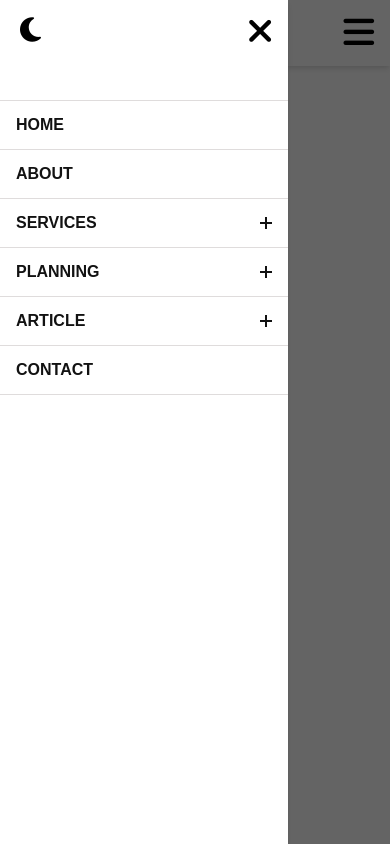
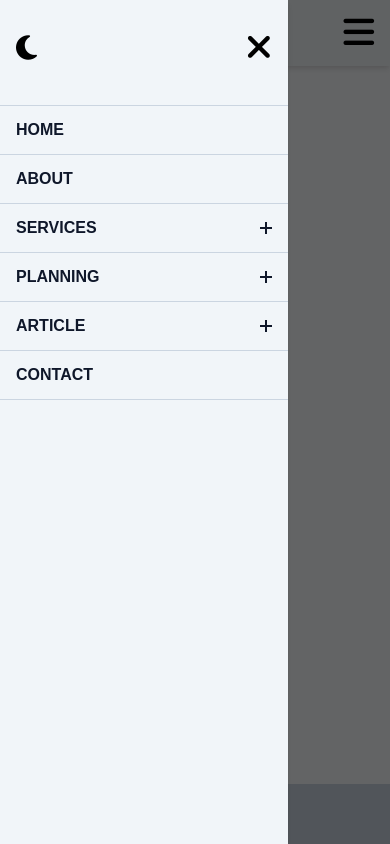
Before and after one commit to JuanSkocilich/navbar, a plain HTML site: page index.html in a window 390 px wide. Both pictures are taken after a click on the button 358 px from the left and 33 px from the top of the page. Drawn offline with Linux system fonts and the light colour scheme.

Commit message:
Add files via upload

```diff
--- a/css/all.css
+++ b/css/all.css
@@ -1,9 +1,14 @@
 :root {
-    --theme-color: white;
+    --theme-color: #f8fafc;
+    --second-theme-color: #f1f5f9;
+    --third-theme-color: #e2e8f0;
+    --navbar-hover: #cbd5e1;
+    --footer-background-color: #cbd5e1;
+
     --primary-color: #124f88;
     --secondary-color: #f7c331;
     --text-color-inverse: white;
-    --text-color: black;
+    --text-color: #0f172a;
     --navbar-shallow-color: #e5e5e5;
     --menu-mobile-background-color: #3a4460;
 
@@ -15,10 +20,16 @@
 }
 
 :root[data-theme="dark"] {
-    --theme-color: #0f172a;
+    --theme-color: #1e293b;
+    --second-theme-color: #0f172a;
+    --third-theme-color: var(--theme-color);
+    --navbar-hover: #334155;
+    --footer-background-color: var(--second-theme-color);
+
+
     --primary-color: #243043;
     --secondary-color: #9dc8db;
-    --text-color: rgba(255, 255, 255, 0.87);
+    --text-color: #f1f5f9;
     --text-color-inverse: var(--text-color);
     --navbar-shallow-color: #e5e5e5;
     --menu-mobile-background-color: #18213e;
@@ -36,6 +47,8 @@ html {
     scroll-behavior: smooth;
     /* background-color: var(--theme-color);
     transition: var(--transition); */
+    position: relative;
+    min-height: 100%;
 }
 
 *, *::before, *::after {
@@ -48,7 +61,8 @@ html {
     text-decoration: none;
     -webkit-font-smoothing: antialiased;
     -moz-osx-font-smoothing: grayscale;
-    text-rendering: optimizeLegibility
+    text-rendering: optimizeLegibility;
+    -webkit-tap-highlight-color: rgba(0, 0, 0, 0);
 }
 
 body {
@@ -57,8 +71,9 @@ body {
     font-size: 1rem;
     font-weight: 400;
     line-height: 1.5;
-    color: #121212;
-    background: #fafafa
+    *color: var(--text-color);
+    background: var(--theme-color);
+    transition: var(--transition);
 }
 
 body.scrolling {
--- /dev/null
+++ b/css/components/footer.css
@@ -0,0 +1,23 @@
+.footer {
+    bottom: 0;
+    position: absolute;
+    width: 100%;
+    height: 60px;
+    background: var(--footer-background-color);
+    transition: var(--transition);
+    text-align: center;
+}
+
+.container-footer {
+    width: 100%;
+    height: 100%;
+    justify-content: center;
+    display: flex;
+    align-items: center;
+}
+
+.footer a {
+    transition: var(--transition);
+    color: var(--text-color);
+    text-decoration: none;
+}
--- /dev/null
+++ b/css/components/navbar.css
@@ -0,0 +1,457 @@
+.btn-open-close {
+    font-family: inherit;
+    font-size: inherit;
+    line-height: inherit;
+    cursor: pointer;
+    border: none;
+    outline: none;
+    background: 0 0;
+    text-decoration: none
+}
+
+img, video {
+    display: block;
+    max-width: 100%;
+    height: auto;
+    -o-object-fit: cover;
+    object-fit: cover
+}
+
+.container {
+    max-width: 80rem;
+    width: 100%;
+    height: auto;
+    padding: 0 2rem;
+    margin: 0 auto
+}
+
+@media only screen and (max-width:768px) {
+    .container {
+        padding: 0 1rem;
+        margin: 0 auto
+    }
+}
+
+.brand {
+    font-family: inherit;
+    font-size: 1.75rem;
+    font-weight: 700;
+    line-height: inherit;
+    border: none;
+    outline: none;
+    color: red;
+    text-transform: uppercase;
+    text-rendering: optimizeLegibility
+}
+
+.header {
+    position: fixed;
+    left: 0;
+    top: 0;
+    width: 100%;
+    height: auto;
+    z-index: 999;
+    border: none;
+    outline: none;
+    background: var(--second-theme-color);
+    transition: var(--transition);
+    -webkit-box-shadow: 0 4px 6px -1px rgba(0, 0, 0, .1), 0 2px 4px -1px rgba(0, 0, 0, .06);
+    box-shadow: 0 4px 6px -1px rgba(0, 0, 0, .1), 0 2px 4px -1px rgba(0, 0, 0, .06)
+}
+
+.header .wrapper {
+    display: -webkit-box;
+    display: -ms-flexbox;
+    display: flex;
+    -webkit-box-pack: justify;
+    -ms-flex-pack: justify;
+    justify-content: space-between;
+    -webkit-box-align: center;
+    -ms-flex-align: center;
+    align-items: center;
+    gap: 2rem;
+    max-width: 100%;
+    height: auto;
+    padding: .75rem 0
+}
+
+.header .navbar {
+    max-width: 100%;
+    height: auto;
+    display: flex;
+}
+
+.header .menu>.menu-item {
+    position: relative;
+    display: inline-block;
+    margin: 0 .75rem;
+    *background-color: red;
+}
+
+.header .menu>.menu-item>a {
+    display: block;
+    font-family: inherit;
+    font-size: 1rem;
+    font-weight: 600;
+    line-height: inherit;
+    padding: 1rem 0;
+    border: none;
+    outline: none;
+    color: var(--text-color);
+    text-transform: uppercase;
+    text-rendering: optimizeLegibility;
+    -webkit-transition: all .35s ease;
+    -o-transition: all .35s ease;
+    transition: all .35s ease
+}
+
+.header .menu>.menu-item>a .expand {
+    position: relative;
+    display: inline-block;
+    height: .75rem;
+    width: .75rem;
+    margin-left: .35rem;
+    border: none;
+    outline: none;
+    pointer-events: none
+}
+
+.header .menu>.menu-item>a .expand:before, .header .menu>.menu-item>a .expand:after {
+    position: absolute;
+    -webkit-box-sizing: inherit;
+    box-sizing: inherit;
+    content: '';
+    left: 50%;
+    top: 50%;
+    width: 100%;
+    height: 2px;
+    background: var(--text-color);
+    -webkit-transform: translate(-50%, -50%);
+    -ms-transform: translate(-50%, -50%);
+    transform: translate(-50%, -50%);
+    -webkit-transition: all .35s ease;
+    -o-transition: all .35s ease;
+    transition: all .35s ease;
+}
+
+.header .menu>.menu-item:hover>a {
+    color: red;
+}
+
+.header .menu>.menu-item:hover>a .expand::before, .header .menu>.menu-item:hover>a .expand::after {
+    background: red;
+}
+
+.header .menu>.menu-item>a .expand::after {
+    -webkit-transform: translate(-50%, -50%) rotate(-90deg);
+    -ms-transform: translate(-50%, -50%) rotate(-90deg);
+    transform: translate(-50%, -50%) rotate(-90deg)
+}
+
+.header .menu>.menu-item>.sub-menu>.menu-item>a:hover {
+    background-color: var(--navbar-hover);
+    color: red;
+}
+
+.header .menu>.menu-item>.sub-menu {
+    position: absolute;
+    left: -1rem;
+    top: 100%;
+    width: 13rem;
+    height: auto;
+    padding: .75rem 0;
+    border: none;
+    outline: none;
+    opacity: 0;
+    visibility: hidden;
+    border-top: 3px solid red;
+    background: var(--second-theme-color);
+    -webkit-box-shadow: 0 4px 6px -1px rgba(0, 0, 0, .1), 0 2px 4px -1px rgba(0, 0, 0, .06);
+    box-shadow: 0 4px 6px -1px rgba(0, 0, 0, .1), 0 2px 4px -1px rgba(0, 0, 0, .06);
+    -webkit-transform: translateY(1rem);
+    -ms-transform: translateY(1rem);
+    transform: translateY(1rem);
+    -webkit-transition: all .35s ease;
+    -o-transition: all .35s ease;
+    transition: all .35s ease;
+}
+
+.header .menu>.menu-item>.sub-menu>.menu-item {
+    display: block
+}
+
+.header .menu>.menu-item>.sub-menu>.menu-item>a {
+    display: block;
+    font-family: inherit;
+    font-size: 1rem;
+    font-weight: 600;
+    line-height: inherit;
+    padding: .5rem 1.25rem;
+    color: var(--text-color);
+    text-transform: capitalize;
+    text-rendering: optimizeLegibility;
+    -webkit-transition: all .35s ease;
+    -o-transition: all .35s ease;
+    transition: all .35s ease;
+}
+
+/* .container-buttons {
+
+} */
+
+.header .opened-menu {
+    position: relative;
+    display: none;
+    cursor: pointer;
+    *width: 2rem;
+    *height: 1rem;
+    border: none;
+    outline: none;
+    opacity: 0;
+    visibility: hidden;
+    background: 0 0;
+    -webkit-transform: rotate(0deg);
+    -ms-transform: rotate(0deg);
+    transform: rotate(0deg);
+    -webkit-transition: all .35s ease;
+    -o-transition: all .35s ease;
+    transition: all .35s ease;
+}
+
+.size-icon {
+    font-size: 35px;
+}
+
+/* .header .opened-menu span {
+    display: block;
+    position: absolute;
+    width: 100%;
+    height: 2px;
+    left: 0;
+    border: none;
+    outline: none;
+    opacity: 1;
+    border-radius: .25rem;
+    background: #121212;
+    -webkit-transform: rotate(0deg);
+    -ms-transform: rotate(0deg);
+    transform: rotate(0deg);
+    -webkit-transition: all .25s ease;
+    -o-transition: all .25s ease;
+    transition: all .25s ease
+} */
+
+/* .header .opened-menu span:nth-child(1) {
+    top: 0
+}
+
+.header .opened-menu span:nth-child(2), .header .opened-menu span:nth-child(3) {
+    top: .5rem
+}
+
+.header .opened-menu span:nth-child(4) {
+    top: 1rem
+} */
+
+.header .closed-menu {
+    display: none;
+    *-webkit-box-align: center;
+    *-ms-flex-align: center;
+    *align-items: center;
+    *-webkit-box-pack: center;
+    *-ms-flex-pack: center;
+    *justify-content: center;
+    cursor: pointer;
+    *width: 2.5rem;
+    *height: 2.5rem;
+    *border: none;
+    *outline: none;
+    *background: 0 0;
+    *background-color: red;
+    *margin-top: -5px;
+}
+
+/* .header .closed-menu img.closed-icon {
+    display: block;
+    width: 1rem;
+    height: auto
+} */
+
+.header .overlay {
+    position: fixed;
+    left: 0;
+    top: 0;
+    height: 100%;
+    width: 100%;
+    z-index: 999;
+    opacity: 0;
+    visibility: hidden;
+    background: rgba(0, 0, 0, .6);
+    -webkit-transition: all .35s ease;
+    -o-transition: all .35s ease;
+    transition: all .35s ease;
+}
+
+@media only screen and (min-width:993px) {
+    .header .menu>.menu-item-has-children:hover>.sub-menu {
+        display: block;
+        opacity: 1;
+        visibility: visible;
+        -webkit-transform: translateY(0);
+        -ms-transform: translateY(0);
+        transform: translateY(0);
+    }
+
+    .header .menu>.menu-item-has-children:hover>a .expand::after {
+        -webkit-transform: translate(-50%, -50%) rotate(0deg);
+        -ms-transform: translate(-50%, -50%) rotate(0deg);
+        transform: translate(-50%, -50%) rotate(0deg);
+    }
+}
+
+@media only screen and (max-width:992px) {
+    .container-nav-footer {
+        display: block;
+    }
+
+    .header .overlay.active {
+        display: block;
+        opacity: 1;
+        visibility: visible;
+    }
+
+    .header .navbar {
+        display: block;
+        position: fixed;
+        top: 0;
+        left: -18rem;
+        width: 18rem;
+        height: 100%;
+        padding: 1rem 0;
+        z-index: 999;
+        opacity: 0;
+        overflow-y: auto;
+        visibility: hidden;
+        background: var(--second-theme-color);
+        -webkit-box-shadow: 0 4px 6px -1px rgba(0, 0, 0, .1), 0 2px 4px -1px rgba(0, 0, 0, .06);
+        box-shadow: 0 4px 6px -1px rgba(0, 0, 0, .1), 0 2px 4px -1px rgba(0, 0, 0, .06);
+        -webkit-transition: all .5s ease;
+        -o-transition: all .5s ease;
+        transition: all .5s ease;
+    }
+
+    .header .navbar.active {
+        left: 0;
+        opacity: 1;
+        visibility: visible;
+    }
+
+    .header .navbar::-webkit-scrollbar {
+        width: 5px;
+    }
+
+    .header .navbar::-webkit-scrollbar-thumb {
+        border-radius: 1rem;
+        background: #e6e6e6;
+        -webkit-box-shadow: inset 0 2px 6px rgba(0, 0, 0, .12);
+        box-shadow: inset 0 2px 6px rgba(0, 0, 0, .12);
+    }
+
+    .header .menu {
+        width: 100%;
+        height: auto;
+        margin-top: 1.5rem;
+    }
+
+    .header .menu>.menu-item {
+        display: block;
+        margin: 0;
+    }
+
+    .header .menu>.menu-item-has-children>a {
+        display: -webkit-box;
+        display: -ms-flexbox;
+        display: flex;
+        -webkit-box-pack: justify;
+        -ms-flex-pack: justify;
+        justify-content: space-between;
+        -webkit-box-align: center;
+        -ms-flex-align: center;
+        align-items: center;
+    }
+
+    .header .menu>.menu-item>a {
+        padding: .75rem 1rem;
+        color: var(--text-color);
+        border-bottom: 1px solid var(--navbar-hover);
+
+    }
+
+    .header .menu>.menu-item:first-child>a {
+        border-top: 1px solid var(--navbar-hover);
+    }
+
+    .header .menu>.menu-item>a .expand::before, .header .menu>.menu-item>a .expand::after {
+        background: var(--text-color)
+    }
+
+    .header .menu>.menu-item-has-children.active>a .expand:after {
+        -webkit-transform: translate(-50%, -50%) rotate(0deg);
+        -ms-transform: translate(-50%, -50%) rotate(0deg);
+        transform: translate(-50%, -50%) rotate(0deg);
+    }
+
+    .header .menu>.menu-item>.sub-menu {
+        position: relative;
+        top: auto;
+        left: auto;
+        width: 100%;
+        max-height: 0;
+        padding: 0;
+        border: none;
+        outline: none;
+        opacity: 1;
+        overflow: hidden;
+        visibility: visible;
+        background: 0 0;
+        -webkit-box-shadow: none;
+        box-shadow: none;
+        -webkit-transform: translateY(0px);
+        -ms-transform: translateY(0px);
+        transform: translateY(0px)
+    }
+
+    .header .menu>.menu-item>.sub-menu>.menu-item>a {
+        padding: .75rem 2rem;
+        color: var(--text-color);
+        border-bottom: 1px solid var(--navbar-hover);
+        background-color: var(--third-theme-color);
+        font-size: 14px;
+    }
+
+    .header .opened-menu {
+        display: block;
+        opacity: 1;
+        visibility: visible
+    }
+
+    .header .closed-menu {
+        *position: absolute;
+        display: -webkit-box;
+        *display: -ms-flexbox;
+        *display: flex;
+        *top: 1rem;
+        *right: .5rem;
+        *background-color: red;
+    }
+
+    .container-btn {
+        padding: .75rem 1rem;
+        height: 8%;
+        align-items: center;
+        justify-content: space-between;
+        flex-direction: row-reverse;
+        *background-color: aqua;
+        display: flex;
+    }
+}
--- /dev/null
+++ b/css/components/toTheTop.css
@@ -0,0 +1,104 @@
+.go-top-container {
+    position: fixed;
+    bottom: 4rem;
+    right: 4rem;
+    width: 4.6rem;
+    height: 4.6rem;
+    z-index: 100;
+}
+
+.go-top-button {
+    width: 0rem;
+    height: 0rem;
+    background: var(--primary-color);
+    border-radius: 50%;
+    cursor: pointer;
+    transition: .2s;
+    top: 50%;
+    left: 50%;
+    transform: translate(-50%, -50%);
+    z-index: 10;
+}
+
+.go-top-button i {
+    position: absolute;
+    font-size: 1.6rem;
+    top: 50%;
+    left: 50%;
+    transform: translate(-50%, -50%) scale(0);
+    color: rgb(255, 255, 255);
+    transition: .2s;
+}
+
+.show {
+    z-index: 10;
+}
+
+.show .go-top-button {
+    animation: popop .3s ease-in-out;
+    width: 4.6rem;
+    height: 4.6rem;
+    z-index: 11;
+}
+
+.show i {
+    transform: translate(-50%, -50%) scale(1);
+}
+
+@keyframes popop {
+    0% {
+        width: 0rem;
+        height: 0rem;
+    }
+
+    50% {
+        width: 6rem;
+        height: 6rem;
+    }
+
+    100% {
+        width: 4.6rem;
+        height: 4.6rem;
+    }
+}
+
+@media screen and (max-width: 900px) {
+    .go-top-container {
+        bottom: 0rem;
+        right: 0rem;
+        width: 2.6rem;
+        height: 2.6rem;
+    }
+
+    .show .go-top-button {
+        width: 2.6rem;
+        height: 2.6rem;
+    }
+
+    .show .go-top-button {
+        animation: popop2 .3s ease-in-out;
+        width: 2.6rem;
+        height: 2.6rem;
+    }
+
+    .go-top-button i {
+        font-size: 1.2em;
+    }
+
+    @keyframes popop2 {
+        0% {
+            width: 0rem;
+            height: 0rem;
+        }
+
+        50% {
+            width: 4rem;
+            height: 4rem;
+        }
+
+        100% {
+            width: 2.6rem;
+            height: 2.6rem;
+        }
+    }
+}
--- a/css/components/toggleTheme.css
+++ b/css/components/toggleTheme.css
@@ -5,13 +5,16 @@
     cursor: pointer;
     *position: absolute;
     *right: 0;
+    height: 100%;
 
     display: flex;
     align-items: center;
 
-    margin-left: 20px;
+    *margin-left: 20px;
     margin-right: 20px;
     font-size: 20px;
+
+    *background-color: rgb(255, 59, 10);
 }
 
 @media only screen and (max-width:992px) {
--- /dev/null
+++ b/css/index.css
@@ -0,0 +1,5 @@
+.section1 {
+    margin-top: 80px;
+    padding: 0 0.75rem;
+    margin-bottom: 80px;
+}
--- a/index.html
+++ b/index.html
@@ -8,9 +8,12 @@
     <title>Document</title>
     <script src="./js/components/toggleTheme/InicialThemeUser.js"></script>
     <script src="https://kit.fontawesome.com/81cc280855.js" crossorigin="anonymous"></script>
-    <link rel="stylesheet" type="text/css" href="./css/navbar.css">
+    <link rel="stylesheet" type="text/css" href="./css/components/navbar.css">
     <link rel="stylesheet" href="./css/all.css">
     <link rel="stylesheet" href="./css/components/toggleTheme.css">
+    <link rel="stylesheet" href="./css/index.css">
+    <link rel="stylesheet" href="./css/components/toTheTop.css">
+    <link rel="stylesheet" href="./css/components/footer.css">
 </head>
 
 <body>
@@ -19,15 +22,17 @@
     <header class="header">
         <div class="container">
             <section class="wrapper">
-                <h2><a href="#" class="brand">Brand</a></h2>
+                <h2><a href="index.html" class="brand">Brand</a></h2>
 
-                <button type="button" class="opened-menu">
+                <button type="button" class="btn-open-close opened-menu">
                     <i class="size-icon fa-solid fa-bars"></i>
                 </button>
 
                 <div class="overlay"></div>
                 <nav class="navbar">
-                    <button type="button" class="closed-menu">
+                    <div class="container-btn">
+
+                        <button type="button" class="btn-open-close closed-menu">
                             <i class="size-icon fa-solid fa-xmark"></i>
                         </button>
                         <button class="dark-mode-btn" aria-label="Activar modo oscuro">
@@ -36,8 +41,9 @@
                         <button class="light-mode-btn" aria-label="Activar modo claro">
                             <i class="fa-solid fa-moon"></i>
                         </button>
+                    </div>
                     <ul class="menu">
-                        <li class="menu-item"><a href="#">Home</a></li>
+                        <li class="menu-item"><a href="index.html">Home</a></li>
                         <li class="menu-item"><a href="#">About</a></li>
                         <li class="menu-item menu-item-has-children">
                             <a href="#" data-toggle="sub-menu">Services<i class="expand"></i></a>
@@ -76,10 +82,25 @@
         </div>
     </header>
 
+    <section class="section1">
 
+    </section>
+
+    <div class="go-top-container">
+        <div class="go-top-button">
+            <i class="fa-solid fa-chevron-up"></i>
+        </div>
+    </div>
+
+    <footer class="footer">
+        <div class="container-footer">
+            <span class="text-muted"><a href="#">&copy; Brand</a></span>
+        </div>
+    </footer>
 
     <script defer src="./js/components/toggleTheme/toggleTheme.js"></script>
     <script src="./js/components/navbar/navbar.js" defer></script>
+    <script src="./js/main.js"></script>
 </body>
 
 </html>
--- a/js/main.js
+++ b/js/main.js
@@ -0,0 +1,16 @@
+/* To the Top */
+window.onscroll = function () {
+    if (document.documentElement.scrollTop > 100) {
+        document.querySelector('.go-top-container').classList.add('show')
+    } else {
+        document.querySelector('.go-top-container').classList.remove('show')
+    }
+}
+
+document.querySelector('.go-top-container')?.addEventListener('click', () => {
+    window.scrollTo({
+        top: 0,
+        behavior: 'smooth'
+    })
+})
+/* ----------------------------------------------------------------------------------------------------------------------------------- */
```
Lines whose indentation alone changed are shown as unchanged.
